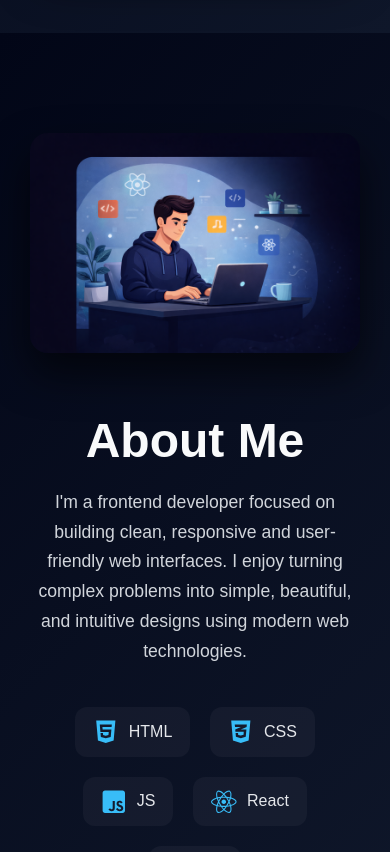
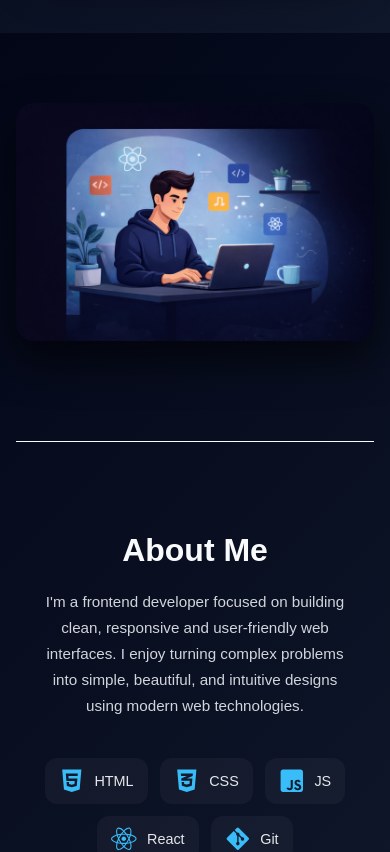
Before and after one commit to Abhay8750/my-portfolio, a React (Vite) app: page / in a window 390 px wide. Shown: the part 820-1672 px from the top of the page. Built offline with nearby package versions, Linux system fonts and the light colour scheme.

Commit message:
Update layout and responsive fixes

```diff
--- a/src/components/Header.css
+++ b/src/components/Header.css
@@ -114,9 +114,9 @@
 }
 
 /* =========================
-   RESPONSIVE (MOBILE)
+   RESPONSIVE (all)
 ========================= */
-@media (max-width: 768px) {
+@media (max-width: 1024px) {
   .header {
     grid-template-columns: 1fr;
     text-align: center;
--- a/src/componentss/About.css
+++ b/src/componentss/About.css
@@ -6,14 +6,15 @@
 
 /* ABOUT SECTION */
 .about {
-  min-height: 90vh;
+  min-height: auto;
   display: flex;
   align-items: center;
   justify-content: space-between;
-  padding: 80px;
+  padding: 100px 20px;
   background: linear-gradient(135deg, #020617, #0f172a);
   color: #f9fafb;
   gap: 60px;
+  margin: auto;
 }
 
 /* IMAGE SIDE */
@@ -77,30 +78,64 @@
   color: #38bdf8;
 }
 
-/* HOVER EFFECT */
 .language ul li a:hover {
   background: rgba(56, 189, 248, 0.15);
   color: #38bdf8;
   transform: translateY(-4px);
 }
+/* media */
 
-/* RESPONSIVE */
-@media (max-width: 992px) {
+
+
+
+
+@media (max-width: 1024px) {
   .about {
     flex-direction: column;
-    padding: 60px 30px;
+    padding: 30px 16px;
     text-align: center;
+    gap: 100px;
   }
 
-  .about .name_img,
+  .about .name_img {
+    width: 100%;
+  }
+
+  .about .name_img img {
+    max-width: 580px;
+  }
+
   .about_section {
+    border-top:1px solid #f9fafb ;
     width: 100%;
+    display: flex;
+    flex-direction: column;
+    align-items: center;
+    justify-content: center;
+    padding: 90px 20px;
+  }
+
+  .about_section .title {
+    font-size: 2rem;
+  }
+
+  .about_section .tagline {
+    font-size: 0.95rem;
+    text-align: center;
   }
 
   .language ul {
     justify-content: center;
+    gap: 12px;
+  }
+
+  .language ul li a {
+    padding: 10px 14px;
+    font-size: 0.9rem;
   }
 }
+
+
 
 
 
--- a/src/componentss/contact.css
+++ b/src/componentss/contact.css
@@ -31,11 +31,12 @@
 
 /* ===== MAIN LAYOUT ===== */
 .parentbox {
-  max-width: 1100px;
+  max-width:auto;
   margin: auto;
   display: grid;
   grid-template-columns: 1fr 1fr;
-  gap: 40px;
+  gap: 50px;
+  padding: 22px;
 }
 
 /* ===== LEFT CONTACT INFO ===== */
@@ -136,7 +137,7 @@
 }
 
 /* ===== RESPONSIVE ===== */
-@media (max-width: 768px) {
+@media (max-width: 1024px) {
   .contactpage {
     padding: 50px 20px;
   }
--- a/src/componentss/services.css
+++ b/src/componentss/services.css
@@ -81,10 +81,49 @@
 /* RESPONSIVE */
 @media (max-width: 768px) {
   .service {
+    padding: 40px 16px;
+  }
+
+  .service_pro h3 {
+    font-size: 2rem;
+  }
+
+  .service_list {
+    grid-template-columns: 1fr;   /* One card per row */
+    gap: 20px;
+  }
+
+  .service_list > div {
+    padding: 20px;
+  }
+
+  .font h1 {
+    font-size: 1.1rem;
+  }
+
+  .service_list p {
+    font-size: 0.9rem;
+  }
+}
+
+
+
+/*  */
+@media (max-width: 1024px) {
+  .service {
     padding: 60px 20px;
   }
 
   .service_pro h3 {
     font-size: 2.2rem;
   }
+
+  .service_list {
+    grid-template-columns: repeat(1, 1fr);  /* 1 cards per row */
+    gap: 25px;
+  }
+  .service_list > div {
+  padding: 40px 35px;
 }
+
+}
--- a/src/componentsss/List.css
+++ b/src/componentsss/List.css
@@ -8,7 +8,7 @@
 .todo-app {
   background: linear-gradient(135deg, #020617, #0f172a);
   padding: 30px;
-  /* width: 350px; */
+  min-height: auto;
   border-radius: 12px;
   color: white;
   text-align: center;
--- a/src/componentsss/Sign.css
+++ b/src/componentsss/Sign.css
@@ -6,7 +6,7 @@
 }
 
 .signin-page {
-  height: 100vh;
+  height: auto;
   background: linear-gradient(135deg, #020617, #0f172a);
   display: flex;
   justify-content: center;
--- a/src/componentsss/portfolio.css
+++ b/src/componentsss/portfolio.css
@@ -141,12 +141,25 @@
 /* media */
 
 
-@media (max-width: 768px) {
+@media (max-width: 1024px) {
   .Portfollio {
-    padding: 60px 20px;
+    padding: 50px 20px;
   }
 
-  .portfolio_pro h3 {
+  .portfolio_list {
+    grid-template-columns: repeat(auto-fit, minmax(280px, 1fr));
+  }
+   .portfolio_pro h3 {
     font-size: 1.8rem;
   }
+  .use_lang>.course {
+  margin-top: 9px;
+  border-radius: 4px;
+  letter-spacing: 0px;
+  font-size: 12px;
+  padding: 8px 12px;
+  background: rgba(255, 255, 255, 0.04);
+
+  transition: 0.3s all ease;
 }
+}
--- a/src/componentsss/weather.css
+++ b/src/componentsss/weather.css
@@ -1,5 +1,5 @@
 .weather-container {
-  min-height: 100vh;
+  min-height: auto;
   background: linear-gradient(135deg, #020617, #0f172a);
   color: white;
   display: flex;
```
